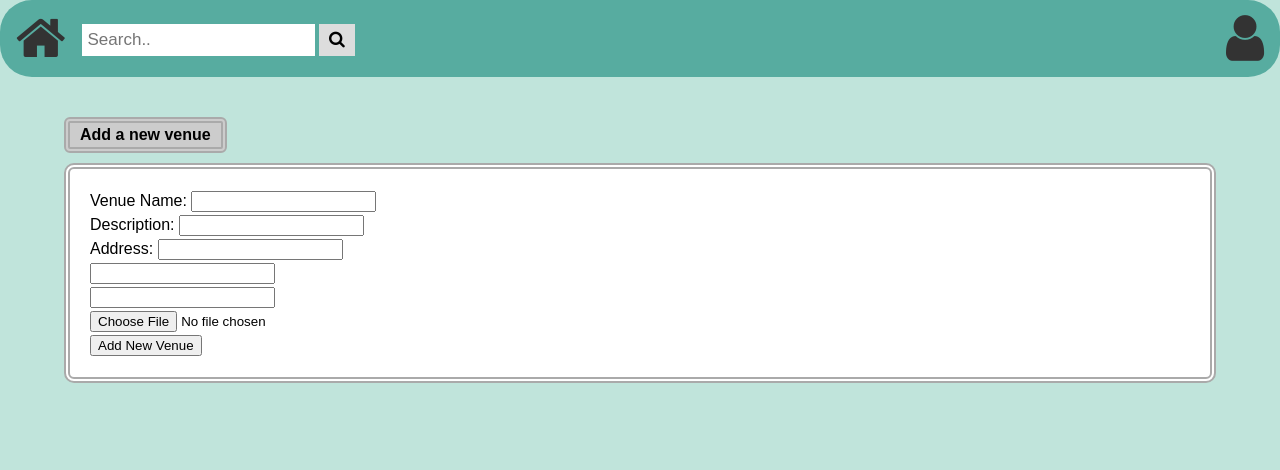
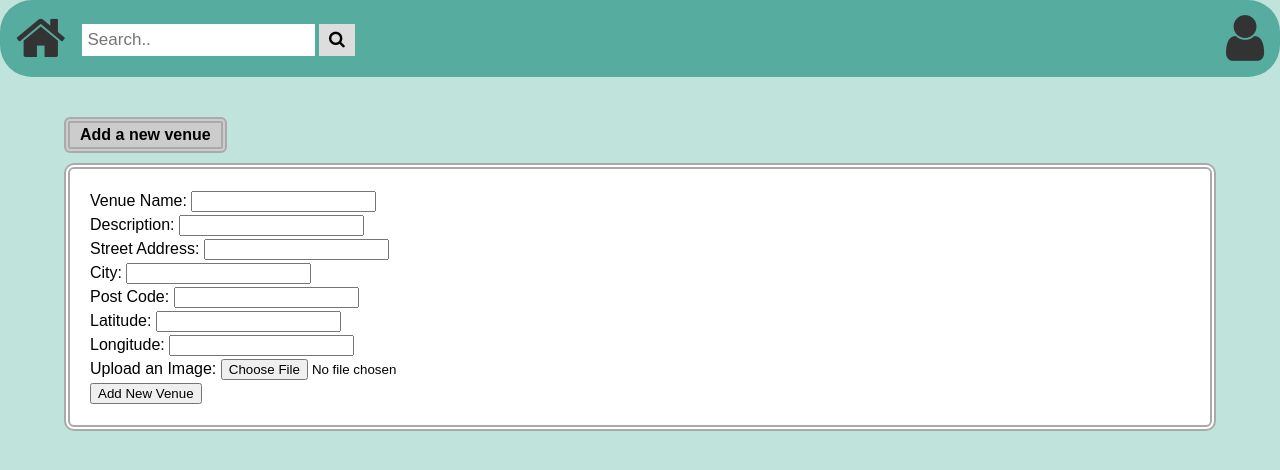
Before and after one commit to KylaNel/VenYou, a Django app: page /venyou/add_venue/ in a window 1280 px wide. Shown: the top 470 px of the page. Run offline with Django 3.2, Linux system fonts and the light colour scheme; a user stored in the database is signed in; tables that the repository leaves empty hold one stand-in row (values such as "Sample post").

Commit message:
added some venues and got the Google Maps API to display venues from our database

```diff
--- a/venyou/venyou_app/forms.py
+++ b/venyou/venyou_app/forms.py
@@ -32,7 +32,12 @@ class VenueForm(ModelForm):
     description = forms.CharField(max_length=Venue.DESC_MAX_LENGTH,
                             help_text="Description:")
     address = forms.CharField(max_length=Venue.ADDRESS_MAX_LENGTH,
-                            help_text="Address:")
+                            help_text="Street Address:")
+    city = forms.CharField(max_length=Venue.ADDRESS_MAX_LENGTH, help_text="City:")
+    postcode = forms.CharField(max_length=Venue.ADDRESS_MAX_LENGTH, help_text="Post Code:")
+    latitude = forms.FloatField(help_text="Latitude:")
+    longitude = forms.FloatField(help_text="Longitude:")
+    banner_picture = forms.ImageField(help_text="Upload an Image:")
     name_slug = forms.CharField(widget=forms.HiddenInput(), required=False)
 
     class Meta:
--- a/venyou/venyou_app/models.py
+++ b/venyou/venyou_app/models.py
@@ -23,6 +23,8 @@ class Venue(models.Model):
     name = models.CharField(max_length=NAME_MAX_LENGTH, unique=True)
     description = models.CharField(max_length=DESC_MAX_LENGTH)
     address = models.CharField(max_length=ADDRESS_MAX_LENGTH)
+    city = models.CharField(max_length=ADDRESS_MAX_LENGTH, default="Glasgow")
+    postcode = models.CharField(max_length=ADDRESS_MAX_LENGTH, default="")
     latitude = models.FloatField()
     longitude = models.FloatField()
     banner_picture = models.ImageField()
--- a/venyou/venyou_app/views.py
+++ b/venyou/venyou_app/views.py
@@ -1,6 +1,8 @@
 from multiprocessing import context
 from django.shortcuts import render, redirect, get_object_or_404
 from django.urls import reverse
+from django.core import serializers
+import json
 
 from django.http import HttpResponseRedirect, HttpResponse
 
@@ -75,10 +77,21 @@ def rate(request, venue_name_slug):
     return render(request, 'venyou_app/rate.html', {'form': form, 'submit': submit, 'venue':venue})
 
 def home(request):
-    return render(request, 'venyou_app/home.html')
+    event_list = Event.objects.order_by('-date')[:8]
+    venue_list = Venue.objects.order_by('name')[:3]
+
+    context_dict = {}
+    context_dict['events'] = event_list
+    context_dict['venues'] = venue_list
+
+    return render(request, 'venyou_app/home.html', context=context_dict)
 
 def map(request):
-    return render(request, 'venyou_app/map.html')
+    venues_serialized = serializers.serialize("json", Venue.objects.all())
+
+    context_dict = {}
+    context_dict['venues'] = json.loads(venues_serialized)
+    return render(request, 'venyou_app/map.html', context=context_dict)
 
 def user_login(request):
     if request.method == 'POST':
```
Also changed, not shown: venyou/templates/venyou_app/home.html (+19 -1 lines), venyou/templates/venyou_app/map.html (+12 -3 lines), venyou/media/berkeley.JPG (added), venyou/media/lacheetah.jpg (added), venyou/media/subclub.jpg (added), venyou/media/subclub_olCs2P0.jpg (added), venyou/venyou_app/migrations/0004_auto_20220318_1735.py (added).
